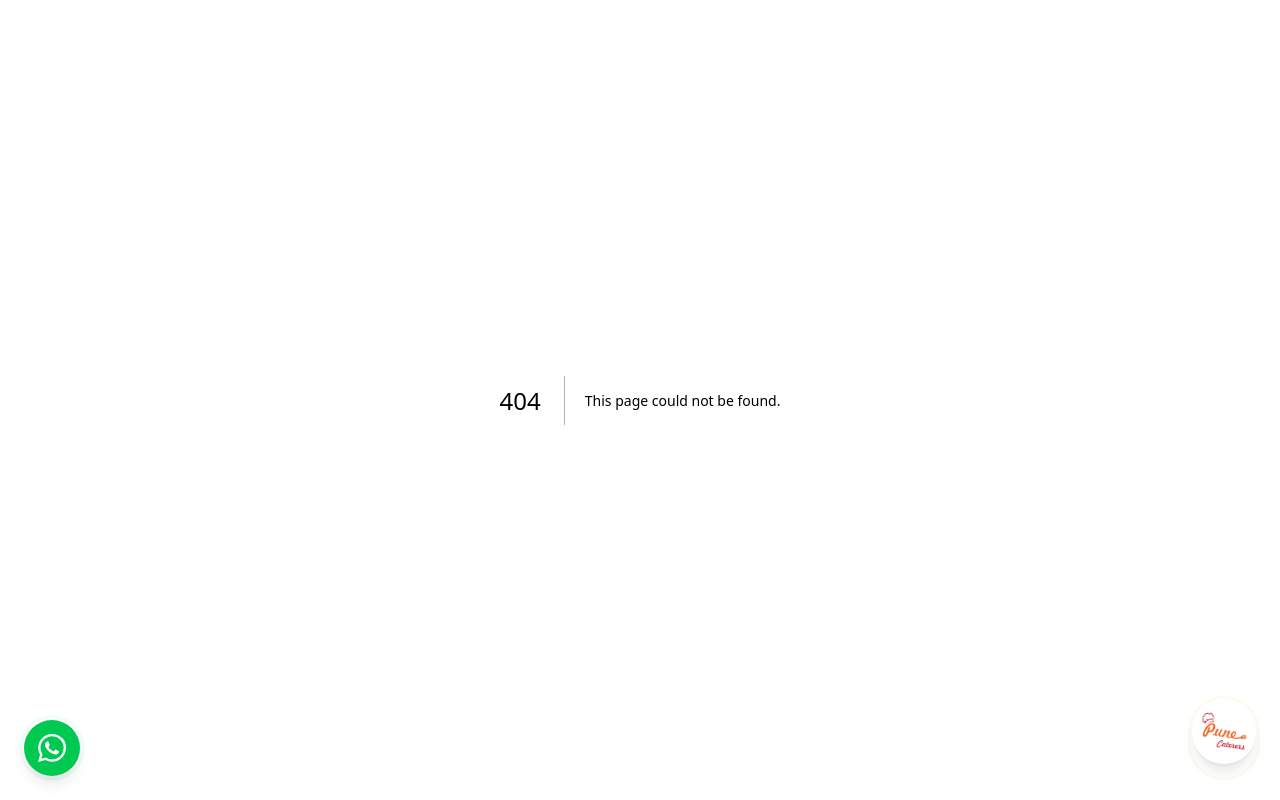
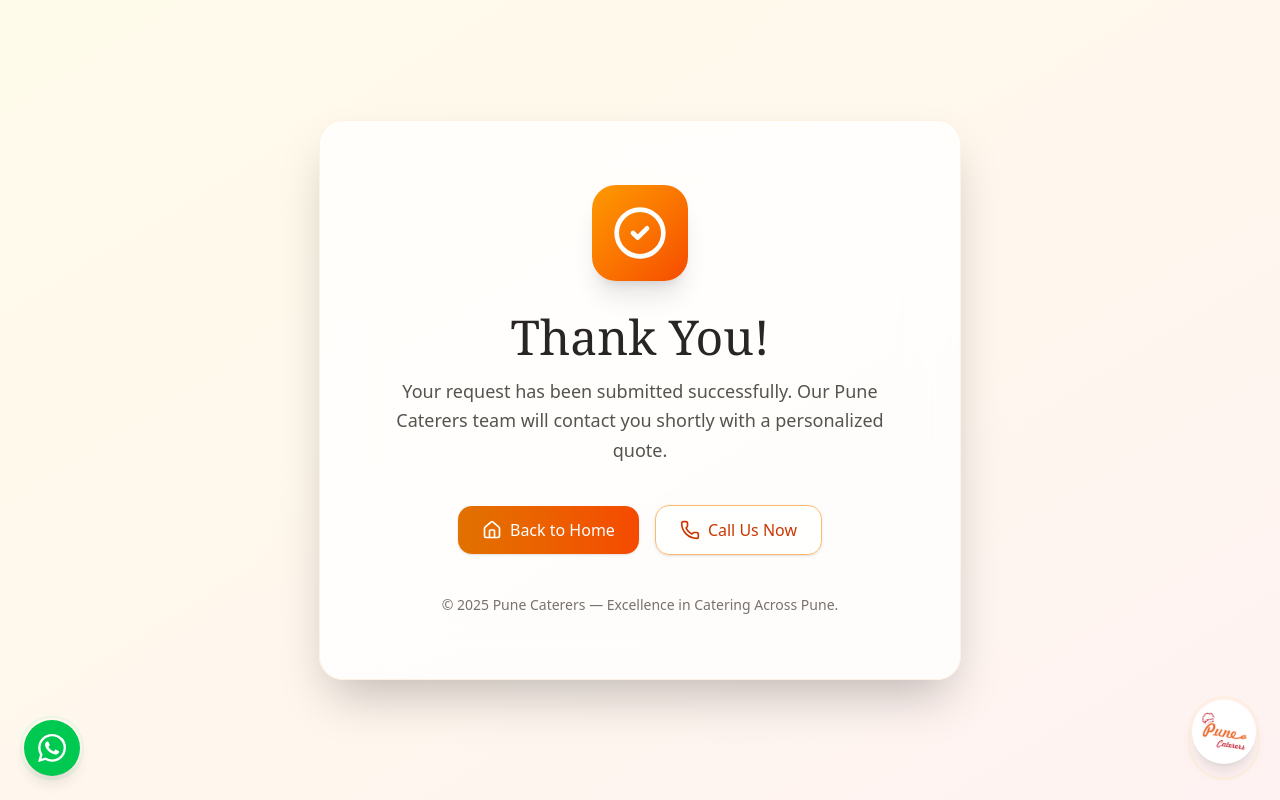
Before and after one commit to sulphurninja/thepunecaterers, a Next.js app: page /thank_you_54321 in a window 1280 px wide. Before the commit this address had no page. Built offline with nearby package versions, Linux system fonts and the light colour scheme.

Commit message:
Create page.tsx

```diff
--- /dev/null
+++ b/src/app/thank_you_54321/page.tsx
@@ -0,0 +1,105 @@
+"use client";
+
+import { motion } from "framer-motion";
+import Link from "next/link";
+import Script from "next/script";
+import { CheckCircle2, Home, Phone } from "lucide-react";
+
+export default function ThankYouPage() {
+  return (
+    <>
+      {/* Google Ads Global Tag */}
+      <Script
+        async
+        src="https://www.googletagmanager.com/gtag/js?id=AW-17754585205"
+      />
+
+      <Script id="google-ads-tag">
+        {`
+          window.dataLayer = window.dataLayer || [];
+          function gtag(){dataLayer.push(arguments);}
+          gtag('js', new Date());
+          gtag('config', 'AW-17754585205');
+
+          // Fire conversion when this page loads
+          gtag('event', 'conversion', {
+            'send_to': 'AW-17754585205/hItUCIuS3sYbEPXwhZJC'
+          });
+        `}
+      </Script>
+
+      {/* PAGE UI */}
+      <div className="min-h-screen flex items-center justify-center bg-gradient-to-br from-amber-50 via-orange-50 to-red-50 p-6">
+        <motion.div
+          initial={{ opacity: 0, y: 40 }}
+          animate={{ opacity: 1, y: 0 }}
+          transition={{ duration: 0.8 }}
+          className="bg-white/80 backdrop-blur-xl shadow-2xl rounded-3xl p-10 md:p-16 max-w-2xl text-center border border-orange-200/30"
+        >
+          {/* Icon */}
+          <motion.div
+            initial={{ scale: 0 }}
+            animate={{ scale: 1 }}
+            transition={{ type: "spring", stiffness: 200, delay: 0.2 }}
+            className="mx-auto mb-8 w-24 h-24 bg-gradient-to-br from-amber-500 to-orange-600 rounded-3xl flex items-center justify-center shadow-xl"
+          >
+            <CheckCircle2 className="w-14 h-14 text-white" />
+          </motion.div>
+
+          {/* Title */}
+          <motion.h1
+            initial={{ opacity: 0, y: 20 }}
+            animate={{ opacity: 1, y: 0 }}
+            transition={{ duration: 0.7, delay: 0.3 }}
+            className="text-4xl md:text-5xl font-serif text-stone-800 mb-4"
+          >
+            Thank You!
+          </motion.h1>
+
+          {/* Subtitle */}
+          <motion.p
+            initial={{ opacity: 0, y: 20 }}
+            animate={{ opacity: 1, y: 0 }}
+            transition={{ duration: 0.7, delay: 0.4 }}
+            className="text-lg text-stone-600 leading-relaxed max-w-lg mx-auto"
+          >
+            Your request has been submitted successfully.
+            Our Pune Caterers team will contact you shortly with a personalized quote.
+          </motion.p>
+
+          {/* Buttons */}
+          <motion.div
+            initial={{ opacity: 0 }}
+            animate={{ opacity: 1 }}
+            transition={{ delay: 0.8 }}
+            className="flex flex-col md:flex-row items-center justify-center gap-4 mt-10"
+          >
+            <Link
+              href="/"
+              className="flex items-center gap-2 bg-gradient-to-r from-amber-600 to-orange-600 text-white px-6 py-3 rounded-xl font-medium shadow hover:shadow-lg hover:from-amber-700 hover:to-orange-700 transition-all"
+            >
+              <Home className="w-5 h-5" /> Back to Home
+            </Link>
+
+            <a
+              href="tel:+91-8087889252"
+              className="flex items-center gap-2 bg-white/60 border border-orange-300 text-orange-700 px-6 py-3 rounded-xl font-medium shadow hover:bg-white/90 transition-all"
+            >
+              <Phone className="w-5 h-5" /> Call Us Now
+            </a>
+          </motion.div>
+
+          {/* Footer small note */}
+          <motion.p
+            initial={{ opacity: 0 }}
+            animate={{ opacity: 1 }}
+            transition={{ delay: 1 }}
+            className="mt-10 text-sm text-stone-500"
+          >
+            © 2025 Pune Caterers — Excellence in Catering Across Pune.
+          </motion.p>
+        </motion.div>
+      </div>
+    </>
+  );
+}
```
